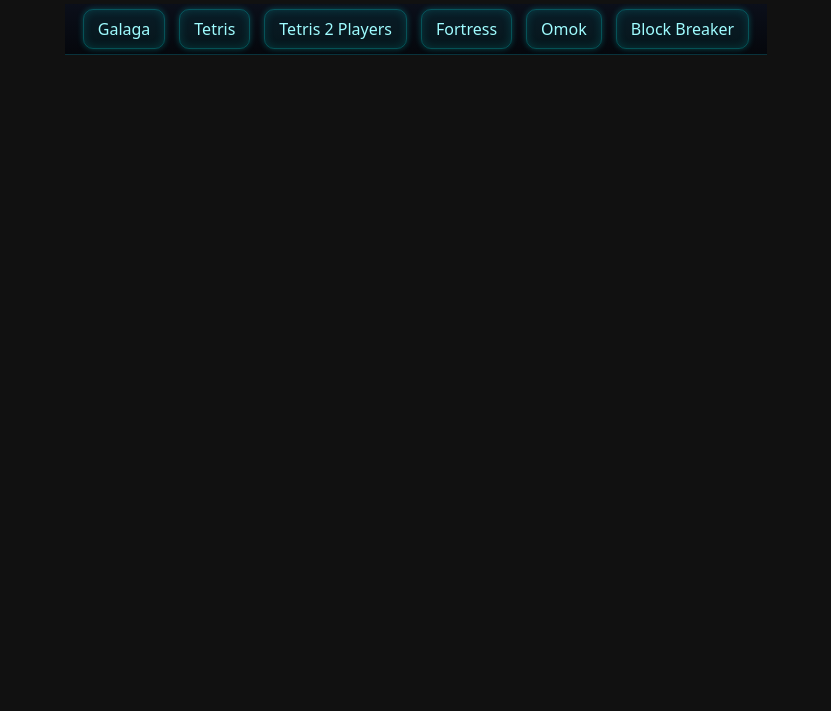
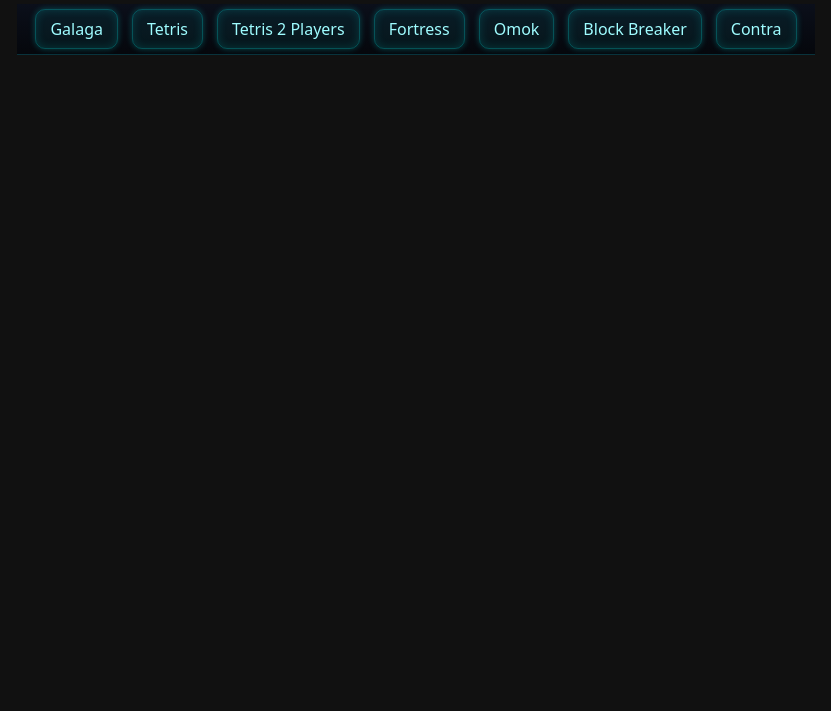
Before and after one commit to spare00/webgame, a plain HTML site: page index.html in a window 1280 px wide. Shown: the part 89-800 px from the top of the page, without its empty margins (224-1055 px from the left). Drawn offline with Linux system fonts and the light colour scheme.

Commit message:
Add Contra link to main navigation

```diff
--- a/index.html
+++ b/index.html
@@ -62,6 +62,7 @@ body{
   <div class="nav-item"><a href="./fortress.html">Fortress</a></div>
   <div class="nav-item"><a href="./omok.html">Omok</a></div>
   <div class="nav-item"><a href="./block_breaker.html">Block Breaker</a></div>
+  <div class="nav-item"><a href="./contra.html">Contra</a></div>
 </div>
 
 </body>
```
